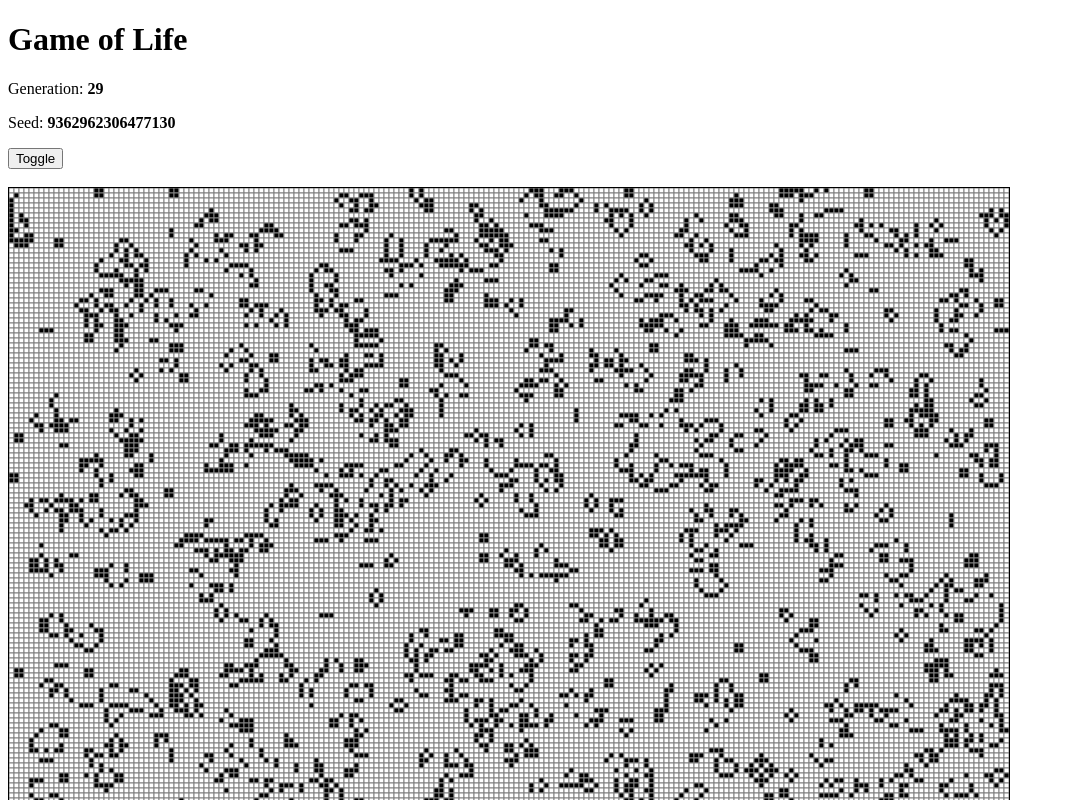
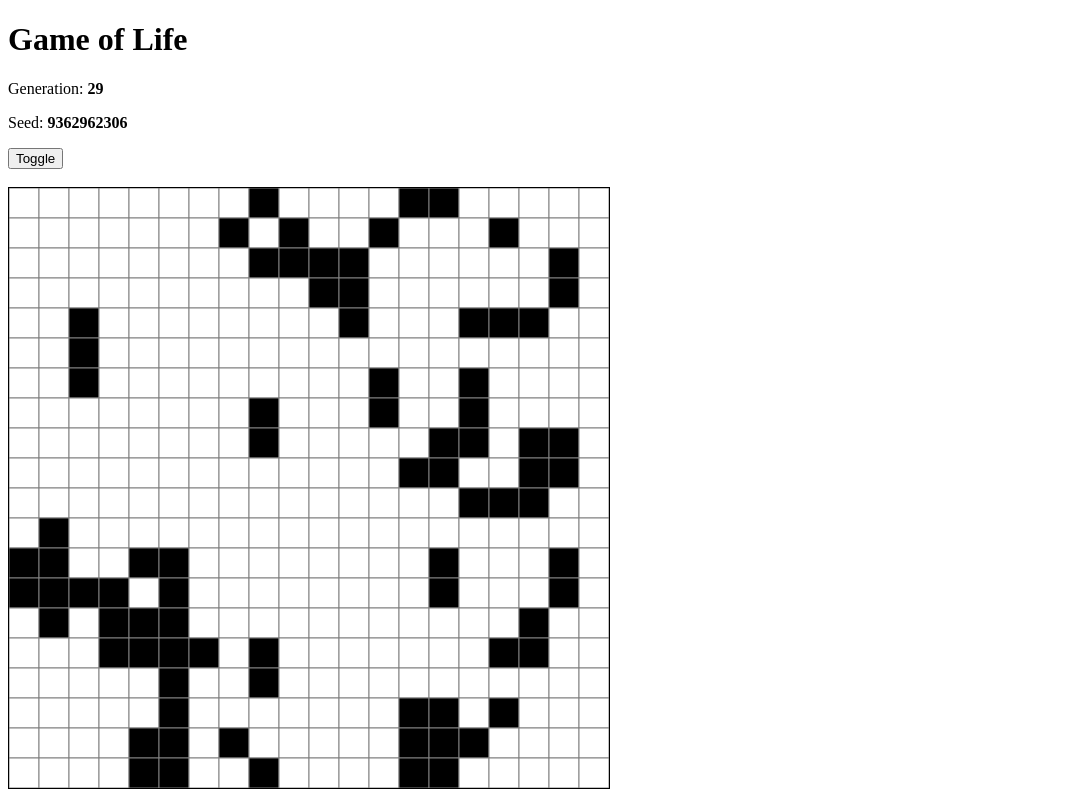
Before and after one commit to david-prv/game-of-life, a plain HTML site: page index.html in a window 1280 px wide. Both pictures are taken after a click on the button "Toggle". Shown: the top 800 px of the page, without its empty margins (0-1065 px from the left). Drawn offline with Linux system fonts and the light colour scheme.

Commit message:
added a bit more docs, simplified code

```diff
--- a/app.js
+++ b/app.js
@@ -10,8 +10,8 @@ function createContext() {
     context = canvas.getContext('2d');
 }
 
-function initializeGrid() {
-    var random = (seed) => {
+function createGrid() {
+    let random = (seed) => {
         let x = Math.sin(seed++) * 10000;
         return x - Math.floor(x);
     };
@@ -23,38 +23,13 @@ function initializeGrid() {
             grid[y].push(new Cell(x, y, alive, context, grid));
         }
     }
-
-    console.log(grid);
-}
-
-function drawCells() {
-    for (let y = 0; y < HEIGHT; y++) {
-        for (let x = 0; x < WIDTH; x++) {
-            grid[y][x].draw();
-        }
-    }
-}
-
-function updateCells() {
-    for (let y = 0; y < HEIGHT; y++) {
-        for (let x = 0; x < WIDTH; x++) {
-            grid[y][x].update();
-        }
-    }
-
-    for (let y = 0; y < HEIGHT; y++) {
-        for (let x = 0; x < WIDTH; x++) {
-            grid[y][x].state = grid[y][x].nextState;
-        }
-    }
-
-    drawCells();
 }
 
 document.addEventListener('DOMContentLoaded', () => {
     createContext();
-    initializeGrid();
-    drawCells();
+    createGrid();
+
+    grid.draw();
 
     document.getElementById('seed').innerText = RANDOM_SEED;
 });
@@ -66,7 +41,8 @@ document.getElementById('toggleButton').addEventListener('click', () => {
     } else {
         running = true;
         game_loop = setInterval(() => {
-            updateCells();
+            grid.update();
+            grid.draw();
             generation++;
 
             document.getElementById('generation').innerText = generation;
--- a/components/grid.js
+++ b/components/grid.js
@@ -6,10 +6,10 @@ class Grid extends Array {
             [1, -1],  [1, 0],  [1, 1]
         ];
 
-        const neighbors = [];
-        for (const [dx, dy] of deltas) {
-            const nextRow = row + dy;
-            const nextCol = col + dx;
+        let neighbors = [];
+        for (let [dx, dy] of deltas) {
+            let nextRow = row + dy;
+            let nextCol = col + dx;
 
             if (nextRow >= 0 && nextRow < this.length && nextCol >= 0 && nextCol < this[0].length) {
                 neighbors.push(this[nextRow][nextCol]);
@@ -18,4 +18,30 @@ class Grid extends Array {
 
         return neighbors;
     };
+
+    _nextState() {
+        for (let y = 0; y < this.length; y++) {
+            for (let x = 0; x < this[0].length; x++) {
+                this[y][x].state = this[y][x].nextState;
+            }
+        }
+    }
+
+    update() {
+        for (let y = 0; y < this.length; y++) {
+            for (let x = 0; x < this[0].length; x++) {
+                this[y][x].update();
+            }
+        }
+
+        this._nextState();
+    }
+
+    draw() {
+        for (let y = 0; y < this.length; y++) {
+            for (let x = 0; x < this[0].length; x++) {
+                this[y][x].draw();
+            }
+        }
+    }
 }
--- a/index.html
+++ b/index.html
@@ -15,15 +15,15 @@
     <script type="text/javascript">
         /* game configuration */
 
-        const HEIGHT = 150;
-        const WIDTH = 200;
+        const HEIGHT = 20; //150;
+        const WIDTH = 20; //200;
 
-        const CELL_HEIGHT = 5;
-        const CELL_WIDTH = 5;
+        const CELL_HEIGHT = 30; //5;
+        const CELL_WIDTH = 30; //5;
 
         const UPDATE_INTERVAL = 100;
 
-        const RANDOM_SEED = Math.round(Math.random() * (10 ** 16));
+        const RANDOM_SEED = Math.round(Math.random() * (10 ** 10));
         const ALIVE_PROBABILITY = .3;
     </script>
     <script src="components/grid.js"></script>
```
Also changed, not shown: components/cell.js (+12 -10 lines), image.png (added), 1 other file.
